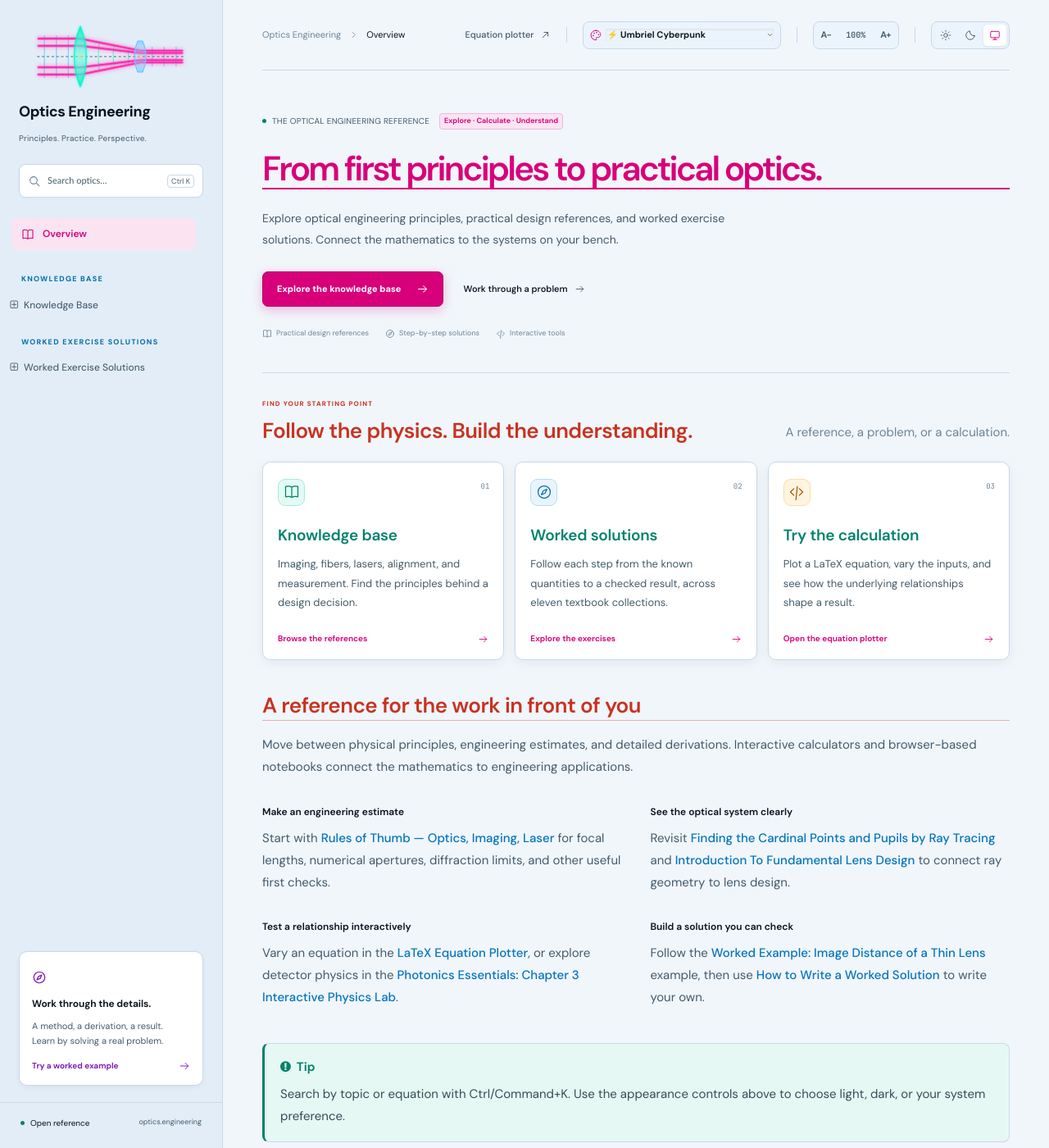
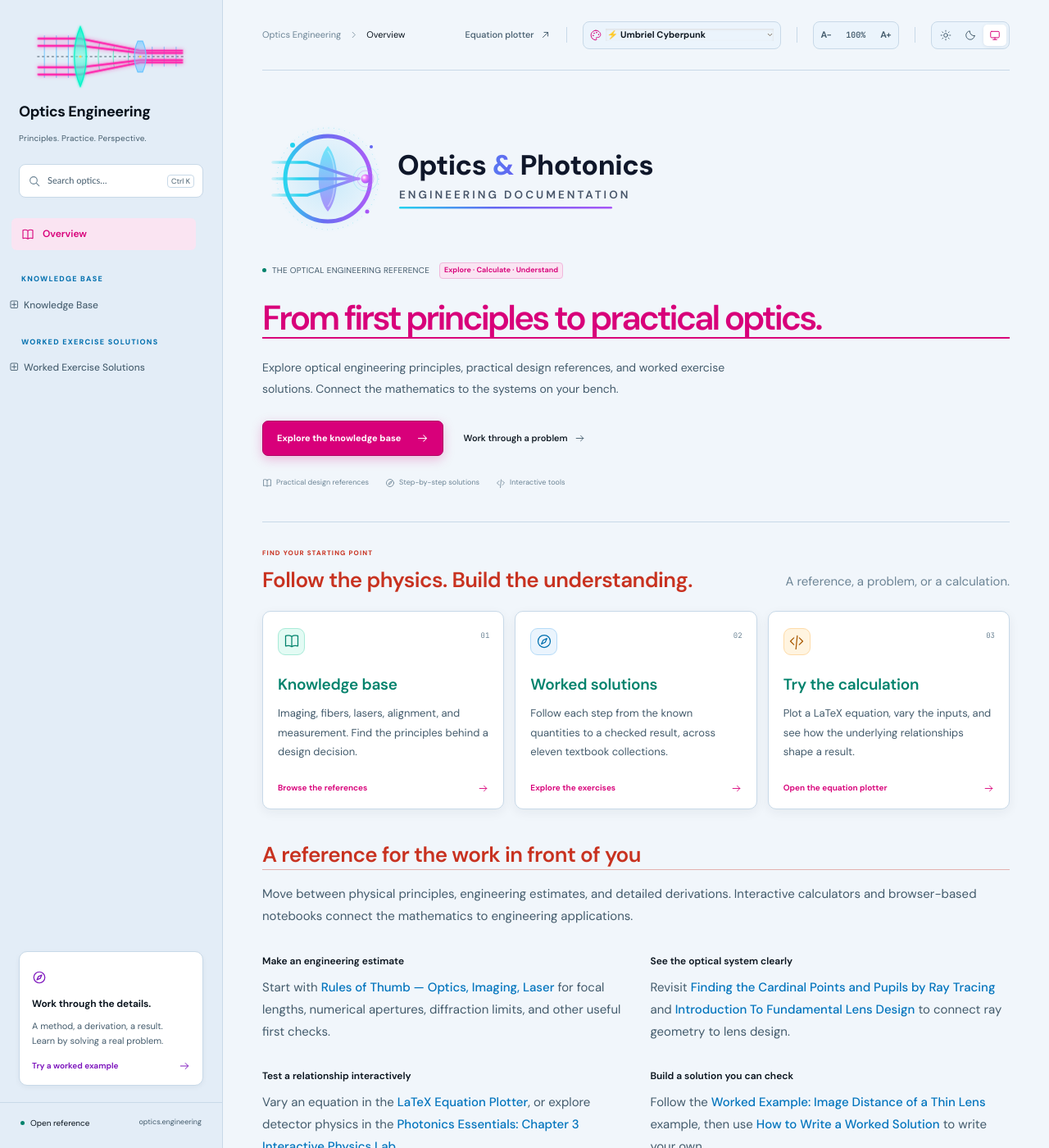
Before and after one commit to dragonleopardpig/optics-engineering, a Sphinx documentation site: the page built from docs/source/index.rst, in a window 1280 px wide and 1400 px high. Shown: the whole window at 82% size. Built offline with Sphinx 7.4.7 and the Read the Docs theme 3.1.0, drawn with Linux system fonts in a browser that asks for light colours.

Commit message:
docs: add optical mark logo banner to landing page hero
- Add standalone logo-landing.svg and inline template landing-logo.html
- Embed hero logo banner into landing.html with responsive layout
- Add theme switcher reactivity for dark, light, and umbriel-cyberpunk palettes

```diff
--- a/docs/source/_static/custom.css
+++ b/docs/source/_static/custom.css
@@ -46,6 +46,11 @@
 .mobile-brand { display: inline-flex; align-items: center; gap: 7px; white-space: nowrap; }
 .mobile-optics-mark { width: 44px; display: block; }
 .content-grid.is-home { display: block; }
+.hero-logo-banner { display: block; width: 100%; max-width: 600px; margin-bottom: 22px; }
+.hero-logo-banner svg { display: block; width: 100%; height: auto; }
+@media (max-width: 768px) {
+  .hero-logo-banner { max-width: 100%; margin-bottom: 16px; }
+}
 .home-hero .hero-description { max-width: 600px; }
 .kicker-version { font-size: 9px; }
 .page-toc { max-height: calc(100vh - 64px); overflow-y: auto; scrollbar-width: thin; padding-right: 7px; }
--- /dev/null
+++ b/docs/source/_templates/landing-logo.html
@@ -0,0 +1,171 @@
+<svg xmlns="http://www.w3.org/2000/svg"
+     viewBox="0 0 1200 320"
+     role="img"
+     class="landing-logo-svg"
+     aria-labelledby="opp-logo-title opp-logo-desc">
+
+  <title id="opp-logo-title">Optics and Photonics Engineering</title>
+  <desc id="opp-logo-desc">
+    A lens focuses light rays into a photon point inside an orbital ring,
+    beside the Optics and Photonics Engineering title.
+  </desc>
+
+  <style>
+    .opp-title {
+      font-family: var(--font, "Inter", "Segoe UI", Arial, sans-serif);
+      font-size: 68px;
+      font-weight: 800;
+      letter-spacing: -1px;
+      fill: #0f172a;
+      transition: fill 0.2s ease;
+    }
+
+    .opp-subtitle {
+      font-family: var(--font, "Inter", "Segoe UI", Arial, sans-serif);
+      font-size: 27px;
+      font-weight: 600;
+      letter-spacing: 6px;
+      fill: #475569;
+      transition: fill 0.2s ease;
+    }
+
+    .opp-accent {
+      fill: url(#opp-spectrum);
+    }
+
+    @media (prefers-color-scheme: dark) {
+      .opp-title {
+        fill: #f8fafc;
+      }
+
+      .opp-subtitle {
+        fill: #cbd5e1;
+      }
+    }
+
+    :root[data-theme="dark"] .opp-title {
+      fill: #f8fafc;
+    }
+
+    :root[data-theme="dark"] .opp-subtitle {
+      fill: #cbd5e1;
+    }
+
+    :root[data-theme="light"] .opp-title {
+      fill: #0f172a;
+    }
+
+    :root[data-theme="light"] .opp-subtitle {
+      fill: #475569;
+    }
+
+    :root[data-palette="umbriel-cyberpunk"][data-theme="dark"] .opp-subtitle {
+      fill: #61E8FF;
+    }
+  </style>
+
+  <defs>
+    <linearGradient id="opp-spectrum" x1="0" y1="0" x2="1" y2="0">
+      <stop offset="0%" stop-color="#22d3ee"/>
+      <stop offset="45%" stop-color="#6366f1"/>
+      <stop offset="100%" stop-color="#a855f7"/>
+    </linearGradient>
+
+    <linearGradient id="opp-lens" x1="0" y1="0" x2="0" y2="1">
+      <stop offset="0%" stop-color="#67e8f9"/>
+      <stop offset="100%" stop-color="#a78bfa"/>
+    </linearGradient>
+
+    <linearGradient id="opp-beam"
+                    gradientUnits="userSpaceOnUse"
+                    x1="26" y1="160"
+                    x2="252" y2="160">
+      <stop offset="0%" stop-color="#22d3ee" stop-opacity="0.2"/>
+      <stop offset="30%" stop-color="#22d3ee"/>
+      <stop offset="70%" stop-color="#818cf8"/>
+      <stop offset="100%" stop-color="#c084fc"/>
+    </linearGradient>
+
+    <radialGradient id="opp-halo" cx="50%" cy="50%" r="50%">
+      <stop offset="0%" stop-color="#38bdf8" stop-opacity="0.22"/>
+      <stop offset="70%" stop-color="#38bdf8" stop-opacity="0.08"/>
+      <stop offset="100%" stop-color="#38bdf8" stop-opacity="0"/>
+    </radialGradient>
+
+    <radialGradient id="opp-photon" cx="35%" cy="35%" r="65%">
+      <stop offset="0%" stop-color="#ffffff"/>
+      <stop offset="45%" stop-color="#e879f9"/>
+      <stop offset="100%" stop-color="#a855f7"/>
+    </radialGradient>
+  </defs>
+
+  <!-- Optical mark -->
+  <circle cx="160" cy="160" r="132" fill="url(#opp-halo)"/>
+
+  <circle cx="160" cy="160" r="124"
+          fill="none"
+          stroke="#22d3ee"
+          stroke-width="2"
+          stroke-dasharray="1 12"
+          opacity="0.65"/>
+
+  <circle cx="160" cy="160" r="104"
+          fill="none"
+          stroke="url(#opp-spectrum)"
+          stroke-width="10"
+          opacity="0.95"/>
+
+  <!-- Lens -->
+  <path d="M160 80
+           C190 114 190 206 160 240
+           C130 206 130 114 160 80
+           Z"
+        fill="url(#opp-lens)"
+        opacity="0.95"/>
+
+  <path d="M160 92
+           C182 120 182 200 160 228"
+        fill="none"
+        stroke="#ffffff"
+        stroke-opacity="0.35"
+        stroke-width="3"/>
+
+  <!-- Light rays -->
+  <g fill="none"
+     stroke="url(#opp-beam)"
+     stroke-width="7"
+     stroke-linecap="round">
+    <path d="M26 120 H110 L230 160"/>
+    <path d="M26 160 H236"/>
+    <path d="M26 200 H110 L230 160"/>
+  </g>
+
+  <!-- Photon focus -->
+  <circle cx="252" cy="160" r="11" fill="url(#opp-photon)"/>
+  <circle cx="252" cy="160" r="20"
+          fill="none"
+          stroke="#c084fc"
+          stroke-opacity="0.45"
+          stroke-width="2"/>
+  <circle cx="252" cy="160" r="30"
+          fill="none"
+          stroke="#22d3ee"
+          stroke-opacity="0.22"
+          stroke-width="2"/>
+
+  <!-- Photon particles / orbit accents -->
+  <circle cx="74" cy="78" r="6" fill="#22d3ee"/>
+  <circle cx="256" cy="240" r="5" fill="#a855f7"/>
+  <circle cx="266" cy="82" r="4" fill="#6366f1"/>
+
+  <!-- Text -->
+  <text x="330" y="150" class="opp-title">
+    Optics <tspan class="opp-accent">&amp;</tspan> Photonics
+  </text>
+
+  <text x="334" y="208" class="opp-subtitle">
+    ENGINEERING DOCUMENTATION
+  </text>
+
+  <rect x="334" y="228" width="520" height="5" rx="2.5" fill="url(#opp-spectrum)"/>
+</svg>
--- a/docs/source/_templates/landing.html
+++ b/docs/source/_templates/landing.html
@@ -1,4 +1,7 @@
 <section class="home-hero" aria-labelledby="hero-heading">
+  <div class="hero-logo-banner">
+    {% include 'landing-logo.html' %}
+  </div>
   <div class="hero-kicker"><span class="hero-kicker-dot"></span> THE OPTICAL ENGINEERING REFERENCE <span class="kicker-version">Explore · Calculate · Understand</span></div>
   <h1 id="hero-heading">From first principles <span>to practical optics.</span></h1>
   <p class="hero-description">Explore optical engineering principles, practical design references, and worked exercise solutions. Connect the mathematics to the systems on your bench.</p>
```
Also changed, not shown: docs/source/_static/logo-landing.svg (added).
